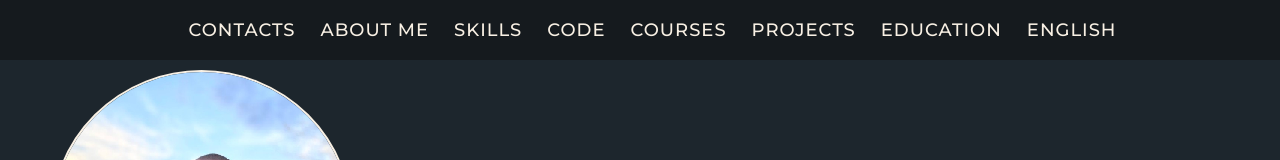
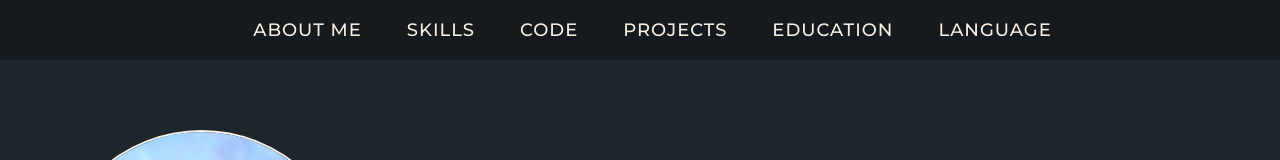
Before and after one commit to LineCoran/rsschool-cv_stage0, a plain HTML site: page index.html in a window 1280 px wide. Shown: the top 160 px of the page. Drawn offline with Linux system fonts and the light colour scheme.

Commit message:
feat: animation for header and links

```diff
--- a/index.html
+++ b/index.html
@@ -19,28 +19,22 @@
             <nav class="header_nav">
                 <ul class="nav_list">
                     <li class="nav_item">
-                        <a href="#" class="nav_link">Contacts</a>
+                        <a href="#about" class="nav_link">About me</a>
                     </li>
                     <li class="nav_item">
-                        <a href="#" class="nav_link">About me</a>
+                        <a href="#skills" class="nav_link">Skills</a>
                     </li>
                     <li class="nav_item">
-                        <a href="#" class="nav_link">Skills</a>
+                        <a href="#codeexample" class="nav_link">Code</a>
                     </li>
                     <li class="nav_item">
-                        <a href="#" class="nav_link">Code</a>
+                        <a href="#projects" class="nav_link">Projects</a>
                     </li>
                     <li class="nav_item">
-                        <a href="#" class="nav_link">Courses</a>
+                        <a href="#education" class="nav_link">Education</a>
                     </li>
                     <li class="nav_item">
-                        <a href="#" class="nav_link">Projects</a>
-                    </li>
-                    <li class="nav_item">
-                        <a href="#" class="nav_link">Education</a>
-                    </li>
-                    <li class="nav_item">
-                        <a href="#" class="nav_link">English</a>
+                        <a href="#english" class="nav_link">Language</a>
                     </li>
                 </ul>
             </nav>
@@ -101,7 +95,7 @@
                             </ul>
                         </div>
                     </section>
-                    <section id="eduacation">
+                    <section id="education">
                         <h2 class="section_title">
                             Education
                         </h2>
@@ -119,7 +113,7 @@
                             </div>
                         </div>
                     </section>
-                    <section id="language">
+                    <section id="english">
                         <h2 class="section_title">
                             Language
                         </h2>
@@ -132,7 +126,7 @@
                     </section>
                 </div>
                 <div class="information_inner">
-                    <section class="codeexample">
+                    <section id="codeexample">
                         <h2 class="section_title">
                             Code Example
                         </h2>
@@ -150,7 +144,7 @@
                             </pre>
                         </div>
                     </section>
-                    <section class="projects">
+                    <section id="projects">
                         <h2 class="section_title">
                             Projects
                         </h2>
--- a/style.css
+++ b/style.css
@@ -1,3 +1,7 @@
+html {
+    scroll-behavior: smooth;
+}
+
 * {
     box-sizing: border-box;
     margin: 0;
@@ -32,7 +36,7 @@ body {
 /* ===== Header ===== */
 
 .header {
-    position: fixed;
+
     background-color: rgb(21, 26, 30);
     height: 60px;
     width: 100%;
@@ -48,15 +52,21 @@ body {
 }
 
 .nav_link {
-
+    padding: 8px 10px;
     letter-spacing: 1px;
     text-transform: uppercase;
     font-size: 18px;
     font-weight: medium;
     margin-left: 25px;
     text-decoration: none;
+    border-radius: 10px;
+    transition: .1s linear;
 }
 
+.nav_link:hover {
+    border-bottom: solid 2px #ffffff;
+    box-shadow: 0 0 5px rgb(255, 255, 255);
+}
 /* ===== Header End ===== */
 
 /* ===== Main  ===== */
@@ -158,6 +168,8 @@ body {
 code {
     white-space: pre-wrap;
 }
+
+
 
 pre {
     padding: 10px 20px 0px 10px;
@@ -337,4 +349,5 @@ pre {
     background-color: rgb(248, 240, 228);
 }
 
+
 /* ===== Footer END ==== */
```
